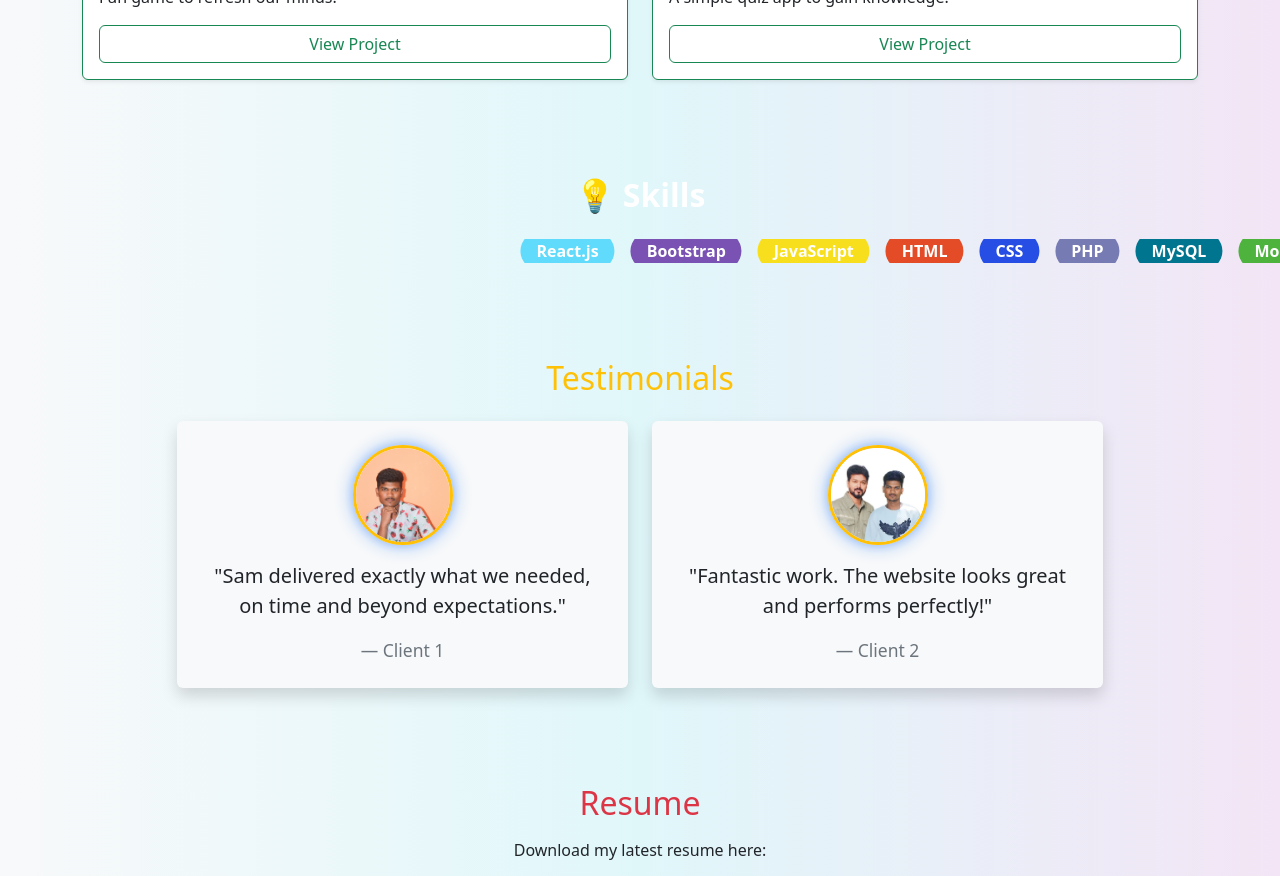
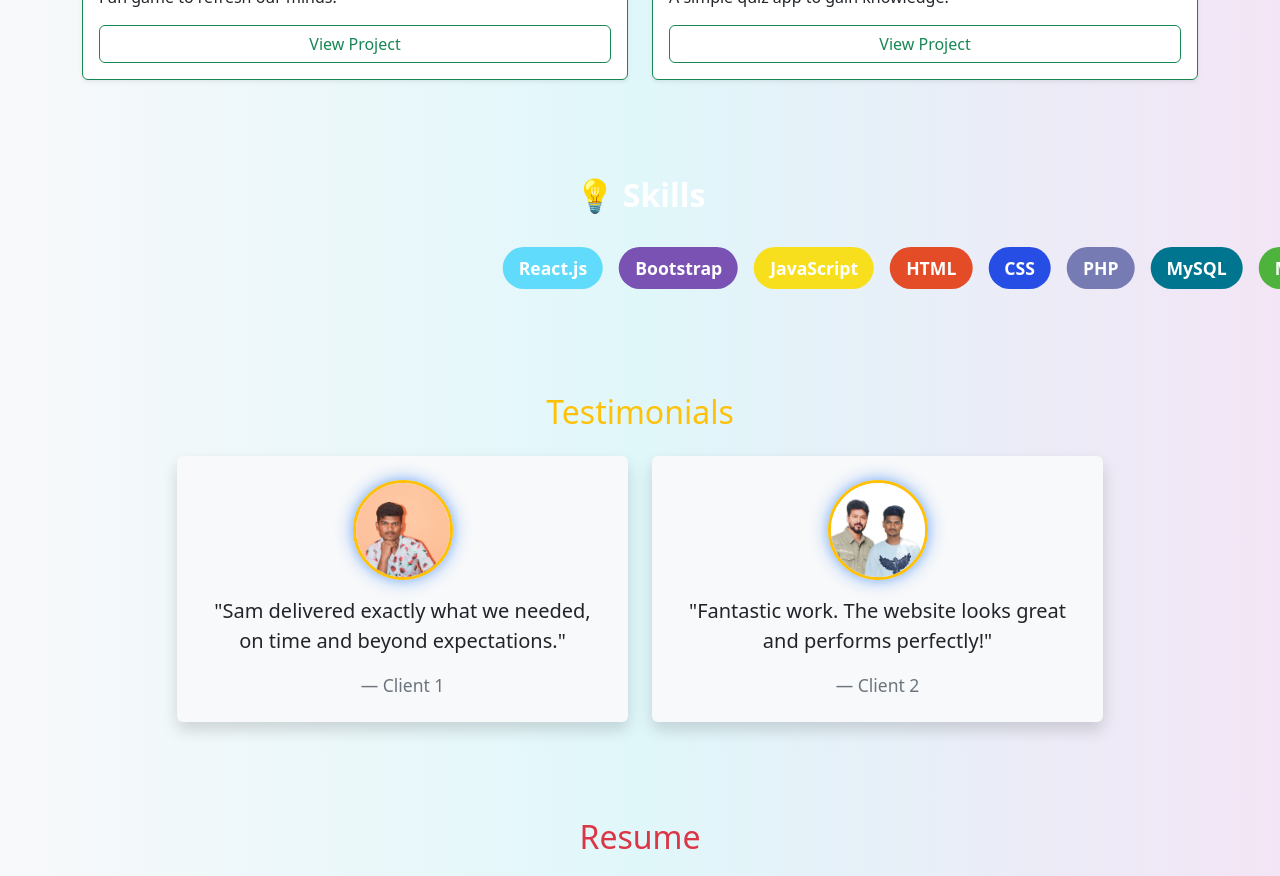
Before and after one commit to HappySamson/MyPortfolio, a React (Create React App) app: page / in a window 1280 px wide. Shown: the part 2000-2876 px from the top of the page. Built offline with nearby package versions, Linux system fonts and the light colour scheme.

Commit message:
Update App.css

```diff
--- a/src/App.css
+++ b/src/App.css
@@ -146,15 +146,21 @@
 }
 
 /* ---------- SKILLS SECTION ---------- */
-.skills-bg {
-  background: linear-gradient(90deg, #D7F5F5);
+/* 🌈 Full Gradient Background for Skills Section */
+.skills-section {
+  background: linear-gradient(135deg, #3f51b5, #673ab7, #512da8);
   color: white;
+  width: 100%;
+  min-height: 50vh;
+  border-top: 2px solid rgba(255, 255, 255, 0.2);
+  border-bottom: 2px solid rgba(255, 255, 255, 0.2);
+  overflow: hidden;
 }
 
+/* Marquee effect */
 .marquee-container {
   overflow: hidden;
   white-space: nowrap;
-  position: relative;
   width: 100%;
 }
 
@@ -169,20 +175,23 @@
   100% { transform: translateX(-100%); }
 }
 
-/* Pause marquee on hover */
+/* Pause on hover */
 .marquee:hover {
   animation-play-state: paused;
 }
 
-/* Skill badge design */
+/* Skill badges */
 .skill-badge {
+  display: inline-block;
   transition: transform 0.3s ease, box-shadow 0.3s ease;
+  font-size: 1.1rem;
 }
 
 .skill-badge:hover {
-  transform: scale(1.1);
-  box-shadow: 0 0 15px rgba(255,255,255,0.5);
+  transform: scale(1.15);
+  box-shadow: 0 0 20px rgba(255,255,255,0.5);
 }
+
 
 /* ---------- CONTACT SECTION ---------- */
 .contact-section-bg {
```
